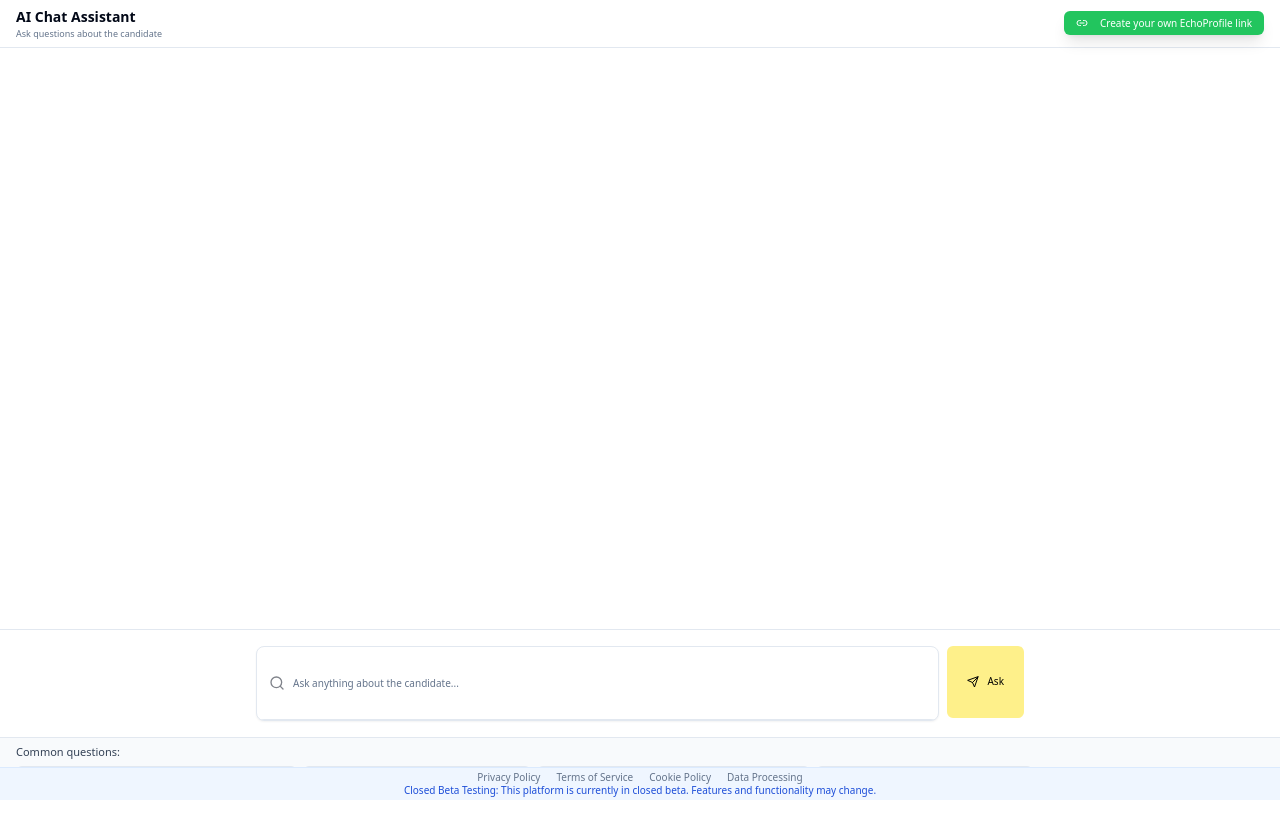
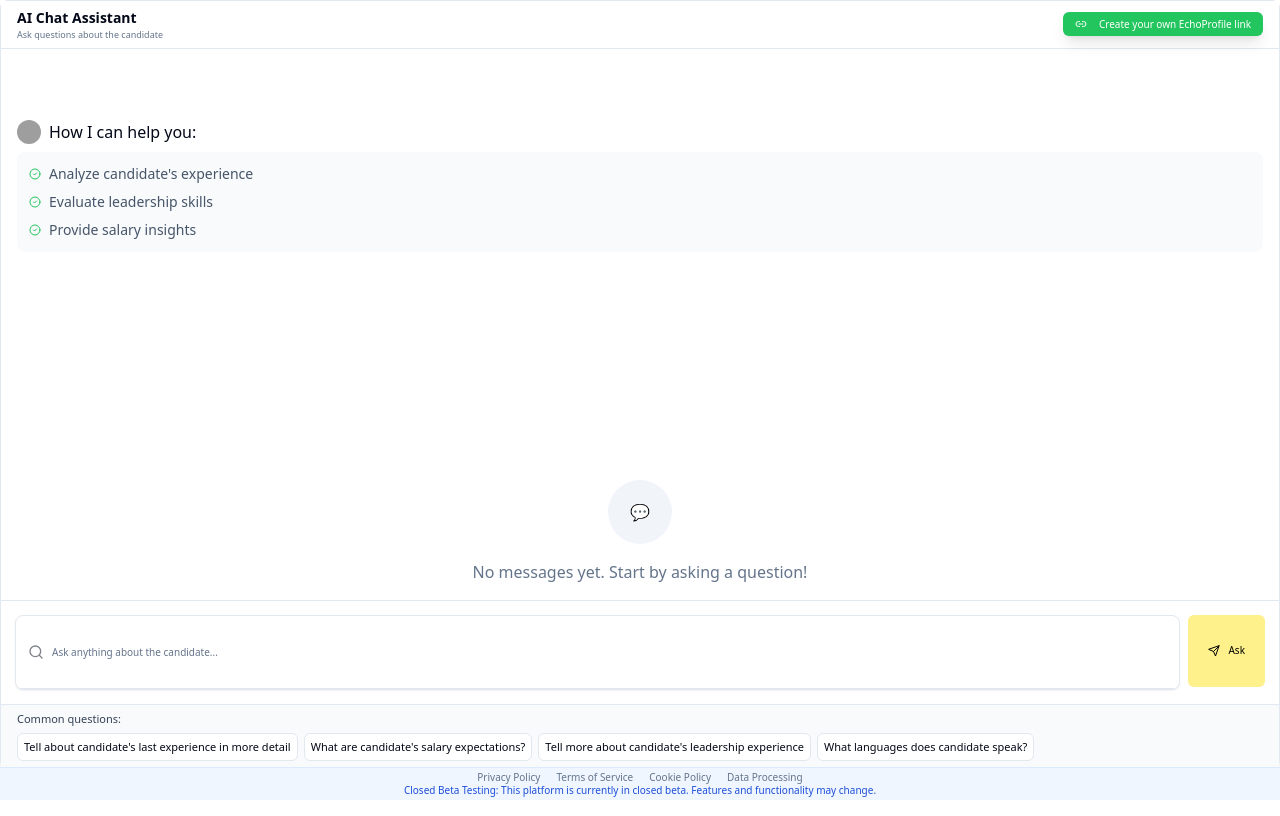
Before and after one commit to ra39j343/candidate, a Next.js app: page /chat/public/1 in a window 1280 px wide. Built offline with nearby package versions, Linux system fonts and the light colour scheme; grey boxes are pictures that could not be loaded.

Commit message:
bad interface

```diff
--- a/src/components/ChatInterface.tsx
+++ b/src/components/ChatInterface.tsx
@@ -12,42 +12,10 @@ import { Separator } from "@/components/ui/separator"
 import Link from 'next/link'
 import { BetaDisclaimer } from '@/components/BetaDisclaimer'
 
-interface MessageProps {
+interface Message {
   role: 'user' | 'assistant'
   content: string
   timestamp?: Date
-}
-
-interface ChatInterfaceProps {
-  messages?: MessageProps[]
-  onSendMessage: (message: string) => Promise<void>
-  isPublic?: boolean
-  isTest?: boolean
-  suggestedQuestions?: string[]
-}
-
-// Define Message component
-function MessageComponent({ role, content }: MessageProps) {
-  return (
-    <div className={`flex ${role === 'assistant' ? 'justify-start' : 'justify-end'}`}>
-      <div className={`flex items-start gap-2.5 max-w-[80%] ${
-        role === 'assistant' ? 'flex-row' : 'flex-row-reverse'
-      }`}>
-        <Avatar className="w-6 h-6">
-          <AvatarFallback>
-            {role === 'assistant' ? 'AI' : 'U'}
-          </AvatarFallback>
-        </Avatar>
-        <div className={`rounded-lg px-3 py-2 text-[11px] ${
-          role === 'assistant'
-            ? 'bg-muted'
-            : 'bg-primary text-primary-foreground'
-        }`}>
-          {content}
-        </div>
-      </div>
-    </div>
-  )
 }
 
 const DEFAULT_SUGGESTED_QUESTIONS = [
@@ -57,9 +25,17 @@ const DEFAULT_SUGGESTED_QUESTIONS = [
   "What languages does candidate speak?"
 ]
 
+interface ChatInterfaceProps {
+  messages?: Message[]
+  onSendMessageAction: (message: string) => Promise<void>
+  isPublic?: boolean
+  isTest?: boolean
+  suggestedQuestions?: string[]
+}
+
 export default function ChatInterface({
   messages = [],
-  onSendMessage,
+  onSendMessageAction,
   isPublic,
   isTest,
   suggestedQuestions = DEFAULT_SUGGESTED_QUESTIONS
@@ -78,7 +54,7 @@ export default function ChatInterface({
 
     setIsLoading(true)
     try {
-      await onSendMessage(input)
+      await onSendMessageAction(input)
       setInput('')
     } finally {
       setIsLoading(false)
@@ -89,7 +65,7 @@ export default function ChatInterface({
     if (isLoading) return
     setIsLoading(true)
     try {
-      await onSendMessage(question)
+      await onSendMessageAction(question)
     } finally {
       setIsLoading(false)
     }
@@ -97,7 +73,7 @@ export default function ChatInterface({
 
   return (
     <>
-      <div className="flex flex-col h-screen overflow-hidden">
+      <div className="flex flex-col h-[calc(100vh-2rem)] bg-white rounded-lg shadow-md border relative">
         {/* Sticky Header */}
         <div className="sticky top-0 z-10 bg-white border-b px-4 py-1.5">
           <div className="flex justify-between items-center">
@@ -145,19 +121,90 @@ export default function ChatInterface({
           </div>
         </div>
 
-        {/* Messages container with fixed height and scrolling */}
-        <div className="flex-1 overflow-y-auto px-4">
-          <div className="max-w-3xl mx-auto space-y-4 py-4">
-            {messages.map((message, index) => (
-              <MessageComponent key={index} {...message} />
+        {/* Messages Area */}
+        <div className="flex-1 overflow-y-auto p-4">
+          {messages.length === 0 ? (
+            <>
+              {/* Help Message - centered */}
+              <div className="flex flex-col justify-center h-1/2">
+                <div className="mb-4">
+                  <div className="flex items-center gap-2 mb-2">
+                    <Avatar className="h-6 w-6">
+                      <AvatarImage src="/ai-avatar.png" />
+                      <AvatarFallback>AI</AvatarFallback>
+                    </Avatar>
+                    <span className="text-md font-medium">How I can help you:</span>
+                  </div>
+                  <div className="bg-slate-50 rounded-lg p-3">
+                    <div className="space-y-2">
+                      {["Analyze candidate's experience", "Evaluate leadership skills", "Provide salary insights"].map((text) => (
+                        <div key={text} className="flex items-center gap-2">
+                          <CheckCircle2 className="w-3 h-3 text-green-500" />
+                          <span className="text-sm text-slate-600">{text}</span>
+                        </div>
                       ))}
-            {isLoading && <TypingIndicator />}
+                    </div>
+                  </div>
                 </div>
               </div>
 
-        {/* Input area stays fixed at bottom */}
-        <div className="flex-shrink-0 border-t bg-background/95 backdrop-blur supports-[backdrop-filter]:bg-background/60 p-4">
-          <div className="max-w-3xl mx-auto">
+              {/* No Messages Text - at bottom */}
+              <div className="flex flex-col items-center justify-end h-1/2 space-y-4 text-slate-500">
+                <div className="h-16 w-16 rounded-full bg-slate-100 flex items-center justify-center">
+                  💬
+                </div>
+                <p>No messages yet. Start by asking a question!</p>
+              </div>
+            </>
+          ) : (
+            <>
+              {messages.map((message, index) => (
+                <div
+                  key={index}
+                  className={`flex ${message.role === 'user' ? 'justify-end' : 'justify-start'} mb-2`}
+                >
+                  <div className={`flex items-start gap-2 max-w-[80%] ${
+                    message.role === 'user' ? 'flex-row-reverse' : 'flex-row'
+                  }`}>
+                    <div className="h-6 w-6 rounded-full bg-slate-100 flex items-center justify-center mt-0">
+                      {message.role === 'assistant' ? '🤖' : '👤'}
+                    </div>
+                    <div>
+                      <div className={`p-2 rounded-lg ${
+                        message.role === 'user'
+                          ? 'bg-blue-500 text-white'
+                          : 'bg-slate-100'
+                      }`}>
+                        <div className="space-y-1">
+                          {message.content.split('\n').map((paragraph, i) => (
+                            <p key={i} className="text-[11px] leading-relaxed">
+                              {paragraph.startsWith('•') ? (
+                                <span className="flex items-start gap-1">
+                                  <span className="text-blue-500">•</span>
+                                  {paragraph.substring(1)}
+                                </span>
+                              ) : paragraph}
+                            </p>
+                          ))}
+                        </div>
+                        {message.timestamp && (
+                          <time className="text-[9px] text-slate-500 mt-1 block">
+                            {new Date(message.timestamp).toLocaleTimeString()}
+                          </time>
+                        )}
+                      </div>
+                    </div>
+                  </div>
+                </div>
+              ))}
+              {isLoading && <TypingIndicator />}
+            </>
+          )}
+          <div ref={messagesEndRef} />
+        </div>
+
+        {/* Input Form */}
+        <div className="p-3.5 border-t">
           <form onSubmit={handleSubmit} className="flex gap-2">
             <Command className="flex-1 overflow-hidden rounded-lg border shadow-sm">
               <CommandInput
@@ -190,7 +237,6 @@ export default function ChatInterface({
             </Button>
           </form>
         </div>
-        </div>
 
         {/* Suggested Questions */}
         <div className="px-4 py-1.5 border-t bg-slate-50">
```
Lines whose indentation alone changed are shown as unchanged.
